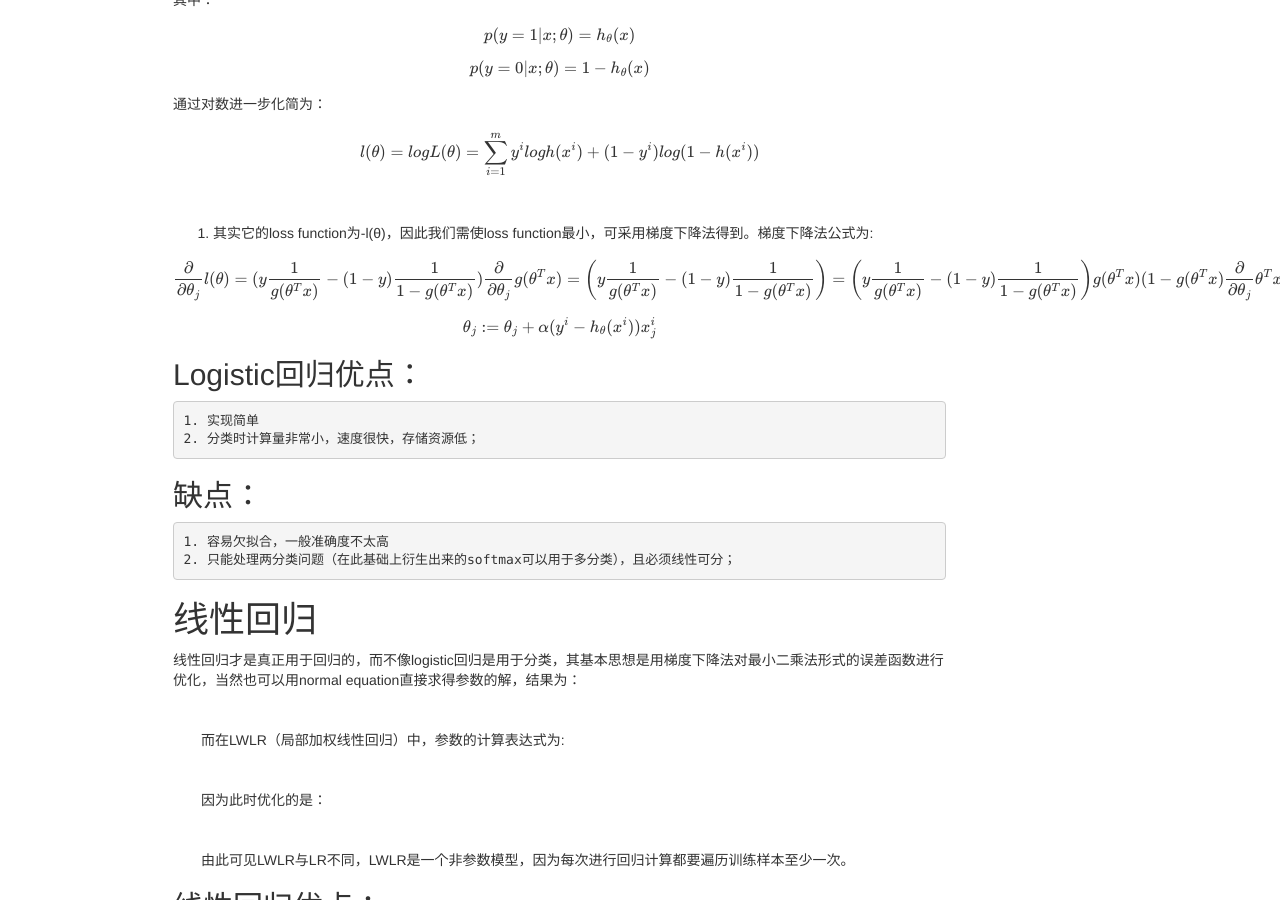
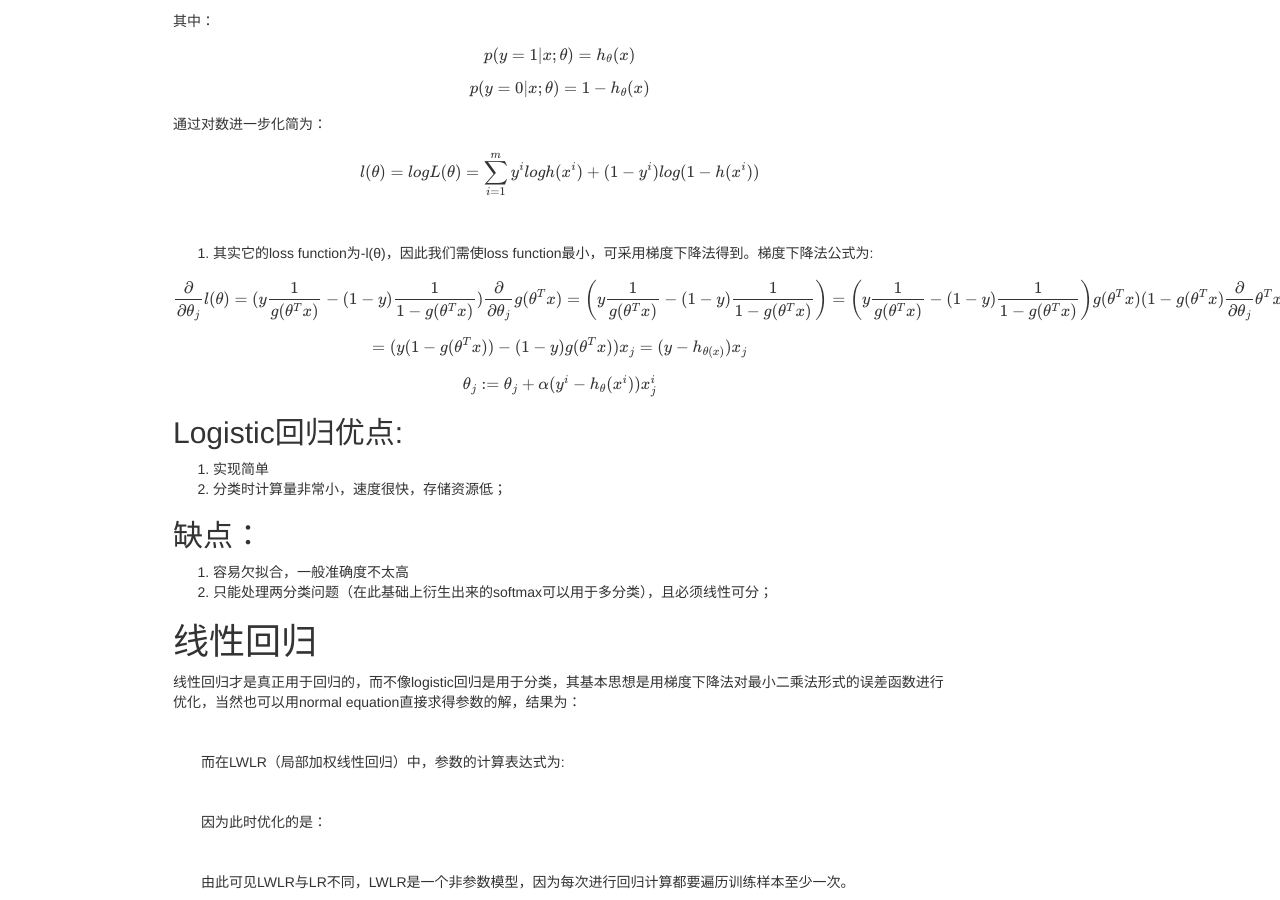
Before and after one commit to shunliz/shunliz.github.io, a Jekyll site: the page built from _posts/2017-05-27-common-ml-algrithom.markdown, in a window 1280 px wide and 900 px high, scrolled down 1992 px. Built offline with Jekyll 4.4.1, drawn with Linux system fonts in a browser that asks for light colours; formulas are drawn with MathJax 3; some of the changed text lies outside the part shown.

Commit message:
add latex

```diff
--- a/_posts/2017-05-27-common-ml-algrithom.markdown
+++ b/_posts/2017-05-27-common-ml-algrithom.markdown
@@ -21,11 +21,11 @@
 
 $$ p(w|c_{i}) $$
 
-的计算方法，而由朴素贝叶斯的前提假设可知，
+的计算方法，而由朴素贝叶斯的前提假设可知,
 
-$$ p(w_{0}，w_{1}，w_{2}...w_{N}|c_{i})=p(w_{0}|c_{i})p(w_{1}|c_{i})p(w_{2}|c_{i})... p(w_{N}|c_{i}) $$，
+$$ p(w_{0}，w_{1}，w_{2}...w_{N}|c_{i})=p(w_{0}|c_{i})p(w_{1}|c_{i})p(w_{2}|c_{i})... p(w_{N}|c_{i}) $$
 
-因此一般有两种，一种是在类别为ci的那些样本集中，找到wj出现次数的总和，然后除以该样本的总和；第二种方法是类别为ci的那些样本集中，找到wj出现次数的总和，然后除以该样本中所有特征出现次数的总和。
+因此一般有两种，一种是在类别为ci的那些样本集中，找到wj出现次数的总和，然后除以该样本的总和；第二种方法是类别为ci的那些样本集中，找到wj出现次数的总和，然后除以该样本中所有特征出现次数的总和.
 
 3. 如果
 
@@ -96,17 +96,19 @@
 
 3. 其实它的loss function为-l(θ)，因此我们需使loss function最小，可采用梯度下降法得到。梯度下降法公式为:
 
-$$ \frac{\partial }{\partial \theta_{j}}l(\theta)=(y\frac {1}{g(\theta^Tx)}-(1-y)\frac{1}{1-g(\theta^Tx)})\frac{\partial }{\partial \theta_{j}}g(\theta^Tx)=\left (y\frac{1}{g(\theta^Tx)}-(1-y)\frac{1}{1-g(\theta^Tx)}\right )=\left ( y\frac{1}{g(\theta^Tx)}-(1-y)\frac {1}{1-g(\theta^Tx)} \right )g(\theta^Tx)(1-g(\theta^Tx)\frac{\partial }{\partial \theta_{j}}\theta^Tx=(y(1-g(\theta^Tx))-(1-y)g(\theta^Tx))x_{j}=(y-h_{\theta(x)})x_{j} $$
+$$ \frac{\partial }{\partial \theta_{j}}l(\theta)=(y\frac {1}{g(\theta^Tx)}-(1-y)\frac{1}{1-g(\theta^Tx)})\frac{\partial }{\partial \theta_{j}}g(\theta^Tx)=\left (y\frac{1}{g(\theta^Tx)}-(1-y)\frac{1}{1-g(\theta^Tx)}\right )=\left ( y\frac{1}{g(\theta^Tx)}-(1-y)\frac {1}{1-g(\theta^Tx)} \right )g(\theta^Tx)(1-g(\theta^Tx)\frac{\partial }{\partial \theta_{j}}\theta^Tx $$
+
+$$ =(y(1-g(\theta^Tx))-(1-y)g(\theta^Tx))x_{j}=(y-h_{\theta(x)})x_{j} $$
 
 $$ \theta_{j}:=\theta_{j}+\alpha(y^i-h_{\theta}(x^i))x^i_{j} $$
 
-## Logistic回归优点：
-    1. 实现简单
-    2. 分类时计算量非常小，速度很快，存储资源低；
+## Logistic回归优点:
+1. 实现简单
+2. 分类时计算量非常小，速度很快，存储资源低；
 
 ## 缺点：
-    1. 容易欠拟合，一般准确度不太高
-    2. 只能处理两分类问题（在此基础上衍生出来的softmax可以用于多分类），且必须线性可分；
+1. 容易欠拟合，一般准确度不太高
+2. 只能处理两分类问题（在此基础上衍生出来的softmax可以用于多分类），且必须线性可分；
 
 # 线性回归
 
```
